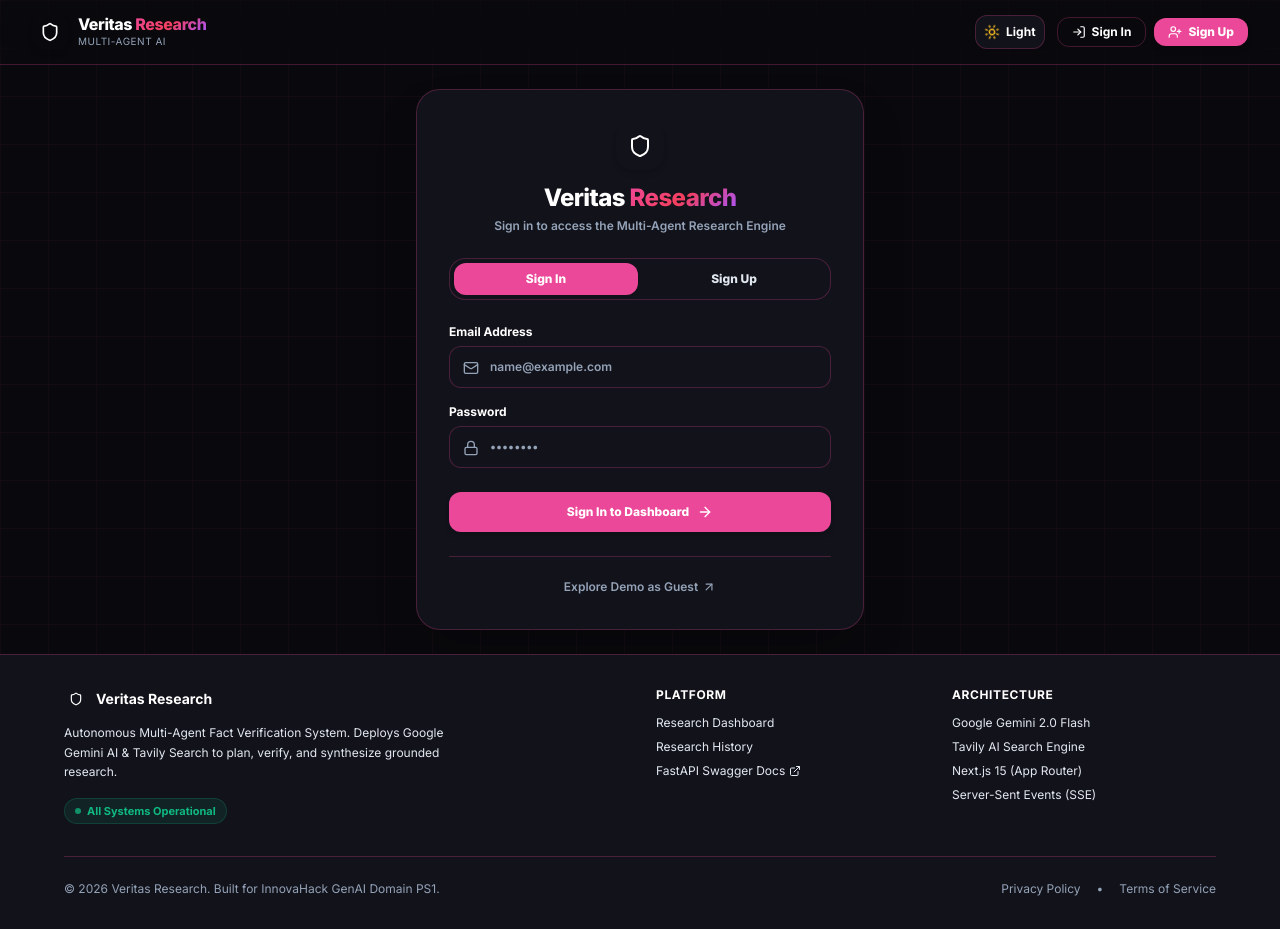
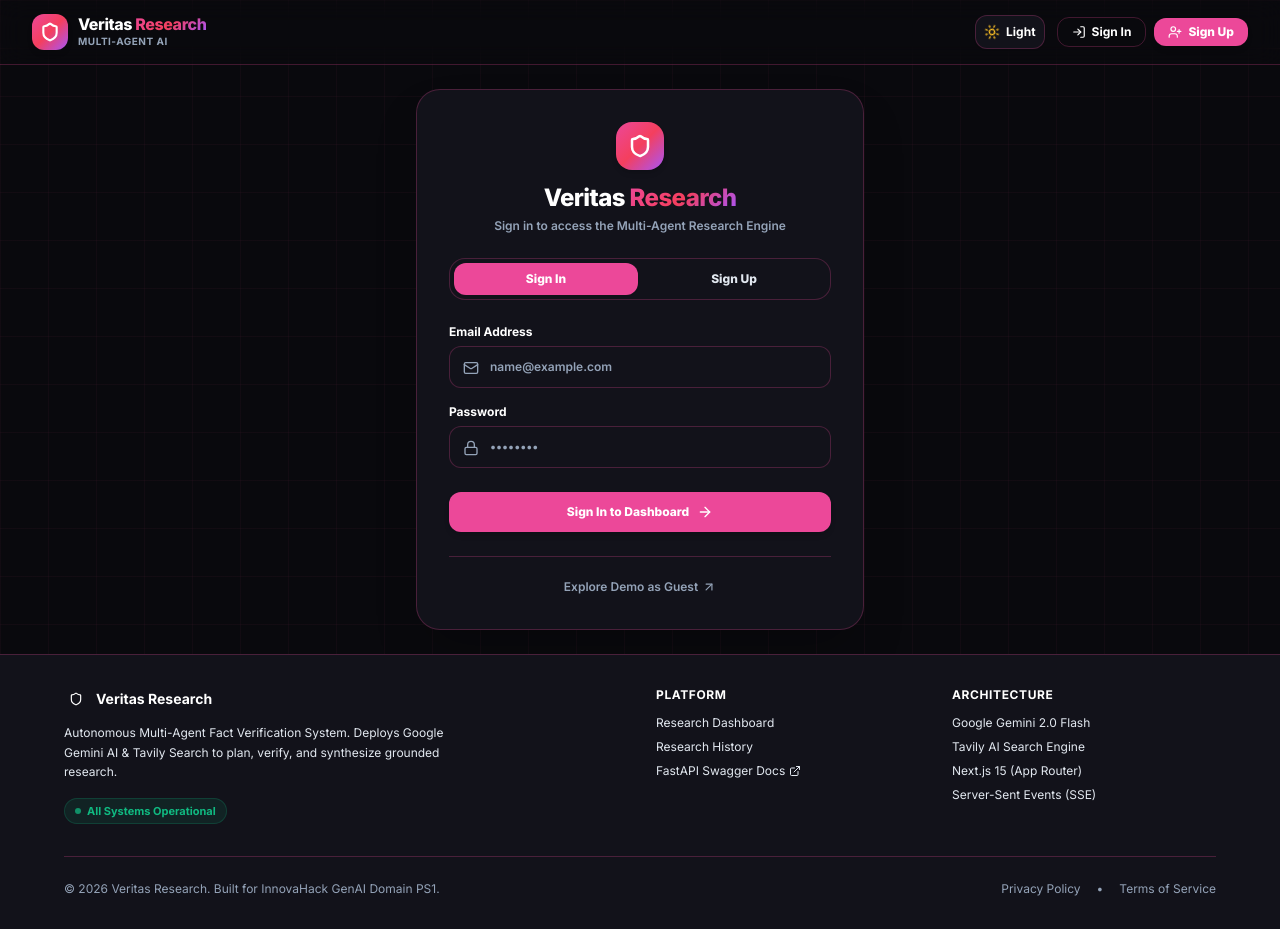
Before and after one commit to SumanthVadagana/Veritas-Research, a Next.js app in the folder frontend/: page / in a window 1280 px wide. Built offline with nearby package versions, Linux system fonts and the light colour scheme.

Commit message:
Fix Shield logo visibility in Light Mode by providing explicit gradient background utility

```diff
--- a/frontend/app/globals.css
+++ b/frontend/app/globals.css
@@ -29,7 +29,7 @@
   --grid-color:     rgba(236, 72, 153, 0.04);
 }
 
-/* Light Mode: White & Crimson Red (Ultra Sharp High-Contrast Black & Deep Slate Text) */
+/* Light Mode: White & Crimson Red */
 html.light {
   --bg-primary:    #ffffff;
   --bg-secondary:  #f8fafc;
@@ -74,6 +74,12 @@
 ::-webkit-scrollbar-track { background: transparent; }
 ::-webkit-scrollbar-thumb { background: var(--border-medium); border-radius: 4px; }
 ::-webkit-scrollbar-thumb:hover { background: var(--accent-pink); }
+
+/* ─── Brand Gradient Utility ────────────────────────────────────────────────── */
+.bg-brand-gradient {
+  background-color: var(--accent-pink) !important;
+  background-image: var(--gradient-brand) !important;
+}
 
 /* ─── Utilities ─────────────────────────────────────────────────────────────── */
 .glass {
--- a/frontend/app/page.tsx
+++ b/frontend/app/page.tsx
@@ -124,8 +124,8 @@
           >
             {/* Top brand header */}
             <div className="text-center mb-6">
-              <div className="w-12 h-12 rounded-2xl bg-[var(--gradient-brand)] flex items-center justify-center mx-auto mb-3 shadow-md">
-                <Shield className="w-6 h-6 text-white" />
+              <div className="w-12 h-12 rounded-2xl bg-brand-gradient flex items-center justify-center mx-auto mb-3 shadow-md">
+                <Shield className="w-6 h-6 text-white stroke-[2.5]" />
               </div>
               <h1 className="text-xl sm:text-2xl font-extrabold text-[var(--text-primary)] tracking-tight">
                 Veritas <span className="gradient-text">Research</span>
--- a/frontend/components/Navbar.tsx
+++ b/frontend/components/Navbar.tsx
@@ -29,14 +29,14 @@
       <div className="max-w-7xl mx-auto px-4 sm:px-6 lg:px-8 h-16 flex items-center justify-between">
         {/* Brand logo */}
         <Link href="/" className="flex items-center gap-2.5 group">
-          <div className="w-9 h-9 rounded-xl bg-[var(--gradient-brand)] flex items-center justify-center shadow-md group-hover:scale-105 transition-transform">
-            <Shield className="w-5 h-5 text-white" />
+          <div className="w-9 h-9 rounded-xl bg-brand-gradient flex items-center justify-center shadow-md group-hover:scale-105 transition-transform text-white">
+            <Shield className="w-5 h-5 text-white stroke-[2.5]" />
           </div>
           <div className="flex flex-col">
             <span className="font-extrabold text-base tracking-tight text-[var(--text-primary)] leading-none">
               Veritas <span className="gradient-text">Research</span>
             </span>
-            <span className="text-[10px] text-[var(--text-muted)] font-mono tracking-wider uppercase mt-0.5">
+            <span className="text-[10px] text-[var(--text-muted)] font-mono tracking-wider uppercase mt-0.5 font-bold">
               Multi-Agent AI
             </span>
           </div>
@@ -99,7 +99,7 @@
                 onClick={() => setIsDropdownOpen(!isDropdownOpen)}
                 className="flex items-center gap-2 px-3 py-1.5 rounded-xl border border-[var(--border-subtle)] bg-[var(--bg-secondary)] hover:bg-[var(--bg-card-hover)] transition-all shadow-sm"
               >
-                <div className="w-7 h-7 rounded-lg bg-[var(--gradient-brand)] flex items-center justify-center text-white text-xs font-bold uppercase">
+                <div className="w-7 h-7 rounded-lg bg-brand-gradient flex items-center justify-center text-white text-xs font-bold uppercase">
                   {user.name.charAt(0)}
                 </div>
                 <span className="text-xs font-extrabold text-[var(--text-primary)] max-w-[100px] truncate hidden sm:inline">
```
